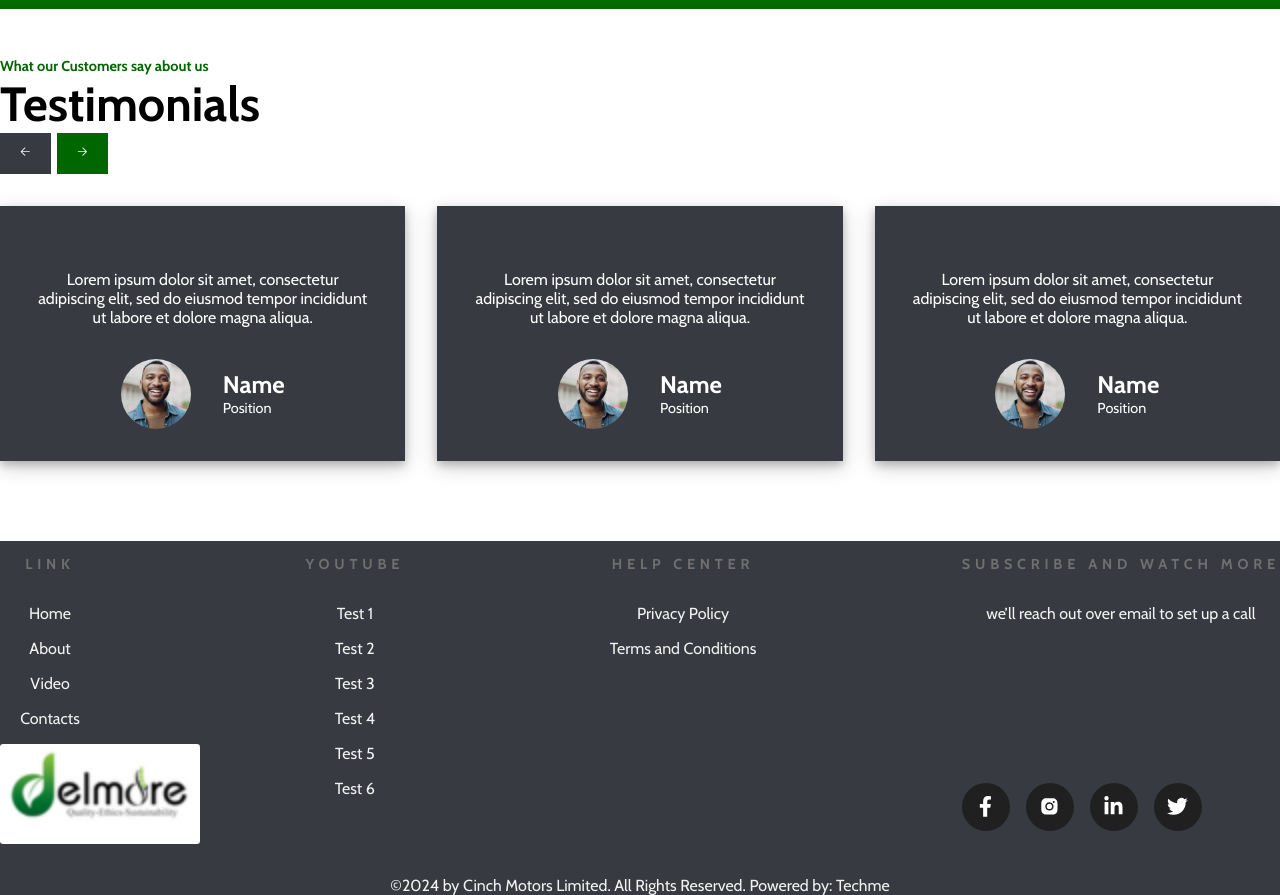
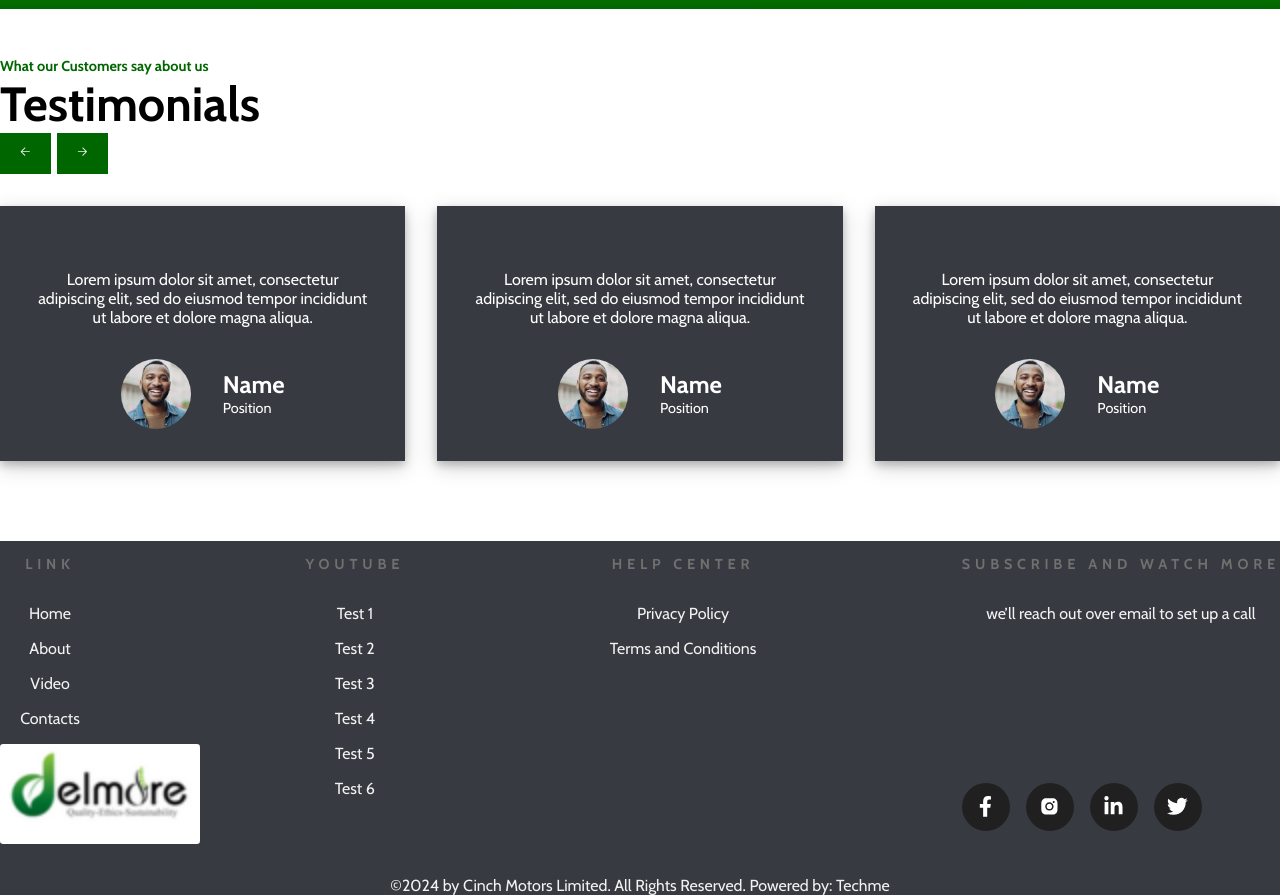
Before and after one commit to baayesh/Delmore, a React (Create React App) app: page / in a window 1280 px wide. Shown: the part 3340-4235 px from the top of the page. Built offline with nearby package versions, Linux system fonts and the light colour scheme.

Commit message:
change testimonials arrow colors

```diff
--- a/src/styles/home.css
+++ b/src/styles/home.css
@@ -596,7 +596,7 @@
 }
 
 .testimonials-button-1 {
-  background-color: #373a40;
+  background-color: #006600;
 }
 
 .testimonials-button-2 {
```
